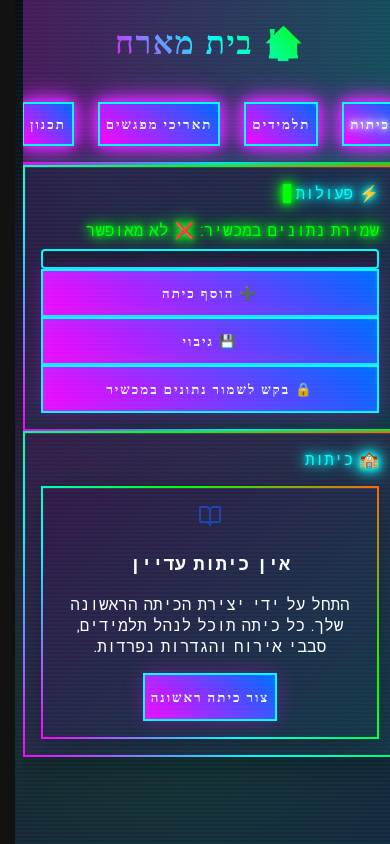
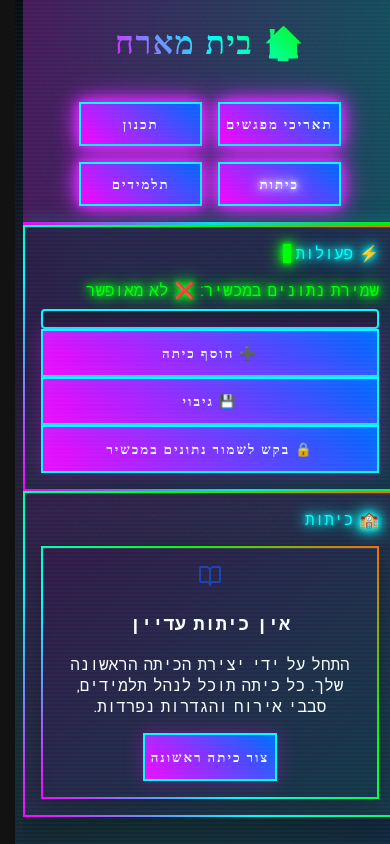
Before and after one commit to Yaronglp/hosting-house, a React (Vite) app: page / in a window 390 px wide. Built offline with nearby package versions, Linux system fonts and the light colour scheme.

Commit message:
style: support small width resolution

```diff
--- a/src/components/layout/AppHeader.tsx
+++ b/src/components/layout/AppHeader.tsx
@@ -25,7 +25,7 @@ export function AppHeader({ currentClassName, activeTab, onTabChange }: AppHeade
             )}
           </div>
           <NavigationMenu className="w-full min-[700px]:w-auto min-[700px]:flex-1 justify-center min-[700px]:justify-start min-[700px]:ml-[1em]">
-            <NavigationMenuList className="gap-2 min-[700px]:gap-6 justify-between min-[700px]:justify-end">
+            <NavigationMenuList className="gap-2 min-[700px]:gap-6 justify-between min-[700px]:justify-end navigation-container-list">
               <NavigationMenuItem className="flex-1 min-[700px]:flex-initial">
                 <Button
                   className={`w-full px-2 min-[700px]:px-6 py-2 min-[700px]:py-3 text-xs min-[700px]:text-sm retro-pulse ${activeTab === 'plan' ? 'neon-text-pink' : ''}`}
--- a/src/index.css
+++ b/src/index.css
@@ -401,14 +401,20 @@ button {
 
 /* Force spacing on navigation menu items */
 .retro-nav ul {
-  padding: 0 !important;
+  padding: 0;
 }
 .retro-nav li {
-  margin-left: 1.5rem !important;
+  margin-left: 1.5rem;
 }
 
 .retro-nav li:first-child {
-  margin-left: 0 !important;
+  margin-left: 0;
+}
+
+@media (max-width: 449px) {
+  .retro-nav li {
+    margin: 0;
+  }
 }
 
 /* Retro loading animation */
@@ -709,3 +715,11 @@ button {
 .group-members-list {
   row-gap: 0.5rem;
 }
+
+@media (max-width: 449px) {
+  .navigation-container-list {
+    display: grid;
+    grid-template-columns: repeat(2, 1fr);
+    gap: 1rem;
+  }
+}
```
